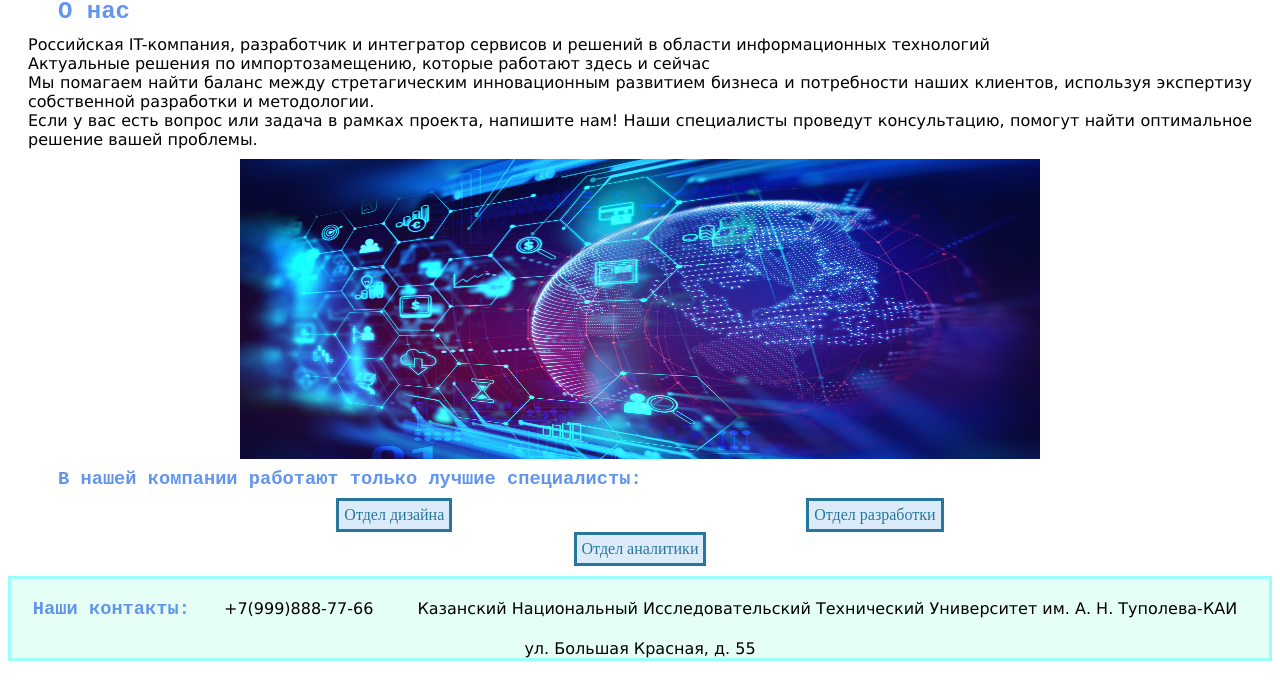
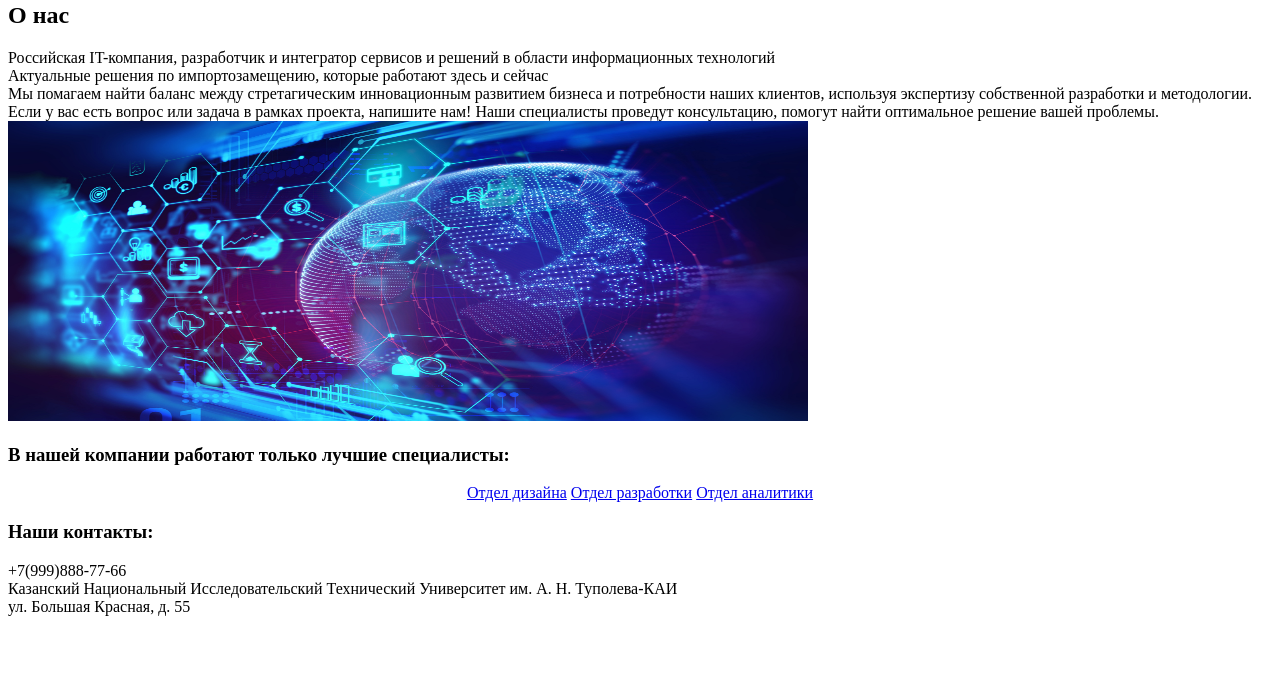
Before and after one commit to Bakanave/Web-labs, a plain HTML site: page egnirc.html in a window 1280 px wide. Shown: the part 104-800 px from the top of the page. Drawn offline with Linux system fonts and the light colour scheme.

Commit message:
Лабораторная работа 3

```diff
--- a/egnirc.html
+++ b/egnirc.html
@@ -4,25 +4,24 @@
 <head>
     <meta http-equiv="Content-Type" content="text/html; charset=utf-8" />
     <title>ООО "EGNIRC"</title>
-    <link rel="stylesheet" href="style.css">
 </head>
 
 <body>
     <header>
         <nav align="right">
-            <a class="navigation_button" href="#">Войти</a>
-            <a class="navigation_button" href="faq.html">FAQ</a>
-            <a class="navigation_button" href="#">Тех. Поддержка</a>
+            <a href="#">Войти</a>
+            <a href="faq.html">FAQ</a>
+            <a ref="#">Тех. Поддержка</a>
         </nav>
-        <div class="some_title">
+        <div>
             <h1>Справочник сотрудников компании ООО "EGNIRC"</h1>
         </div>
     </header>
     <main>
-        <div class="useless_title">
+        <div>
             <h2>О нас</h2>
         </div>
-        <div class="some_text">
+        <div>
             Российская IT-компания, разработчик и интегратор сервисов и решений в области информационных технологий
             <br>Актуальные решения по импортозамещению, которые работают здесь и сейчас
             <br>Мы помагаем найти баланс между стретагическим инновационным развитием бизнеса и потребности наших
@@ -30,29 +29,29 @@
             <br>Если у вас есть вопрос или задача в рамках проекта, напишите нам! Наши специалисты проведут
             консультацию, помогут найти оптимальное решение вашей проблемы.
         </div>
-        <div class="image">
+        <div>
             <img src="source\egnirc.jpg" height="300" width="800">
         </div>
-        <div class="useless_title">
+        <div>
             <h3>В нашей компании работают только лучшие специалисты:</h3>
         </div>
         <div align="center">
-            <a class="button" href="design.html">Отдел дизайна</a>
-            <a class="button" href="development.html">Отдел разработки</a>
-            <a class="button" href="analytics.html">Отдел аналитики</a>
+            <a href="design.html">Отдел дизайна</a>
+            <a href="development.html">Отдел разработки</a>
+            <a href="analytics.html">Отдел аналитики</a>
         </div>
     </main>
-    <footer class="Footer">
-        <div class="footer_title">
+    <footer>
+        <div>
             <h3>Наши контакты:</h3>
         </div>
-        <div class="some_text">
+        <div>
             +7(999)888-77-66
         </div>
-        <div class="some_text">
+        <div>
             Казанский Национальный Исследовательский Технический Университет им. А. Н. Туполева-КАИ
         </div>
-        <div class="some_text">
+        <div>
             ул. Большая Красная, д. 55
         </div>
     </footer>
--- a/style.css
+++ /dev/null
@@ -1,81 +0,0 @@
-.employee {
-    width: min-content;
-    display: inline-block;
-    text-align: center;
-    vertical-align: middle;
-    margin: 10px;
-    margin-bottom: 50px;
-}
-
-.some_title {
-    text-align: center;
-    color: cornflowerblue;
-    font-family: 'Courier New', Courier, monospace;
-    text-shadow: 1px 1px darkblue;
-}
-
-.useless_title {
-    margin-left: 50px;
-    text-align: left;
-    margin-top: -10px;
-    margin-bottom: -10px;
-    font-family: 'Courier New', Courier, monospace;
-    color: cornflowerblue;
-}
-
-.some_text {
-    text-align: justify;
-    margin-left: 20px;
-    margin-right: 20px;
-    font-family: 'Lucida Sans', 'Lucida Sans Regular', 'Lucida Grande', 'Lucida Sans Unicode', Geneva, Verdana, sans-serif;
-    display: inline-block;
-}
-
-.image {
-    margin: 10px;
-    display: flex;
-    justify-content: center;
-}
-
-.button {
-    display: inline-block;
-    text-align: center;
-    vertical-align: middle;
-    color: rgb(41, 118, 157);
-    background-color: rgb(220, 235, 250);
-    border: solid;
-    padding: 5px;
-    margin-left: 175px;
-    margin-right: 175px;
-    text-decoration: none;
-}
-
-.navigation_button {
-    display: inline-block;
-    text-align: center;
-    vertical-align: middle;
-    color: rgb(41, 118, 157);
-    background-color: rgb(220, 235, 250);
-    border: solid;
-    padding: 5px;
-    text-decoration: none;
-    margin-bottom: -10px;
-}
-
-.Footer {
-    text-align: center;
-    margin-top: 10px;
-    background-color: rgba(127, 255, 212, 0.204);
-    border: solid;
-    border-color: rgba(0, 255, 255, 0.326);
-
-}
-
-.footer_title {
-    margin-left: 10px;
-    margin-right:10px;
-    text-align: left;
-    font-family: 'Courier New', Courier, monospace;
-    color: cornflowerblue;
-    display: inline-block;
-}
```
Also changed, not shown: analytics.html (+4 -5 lines), design.html (+5 -6 lines), development.html (+5 -6 lines), faq.html (+3 -4 lines).
